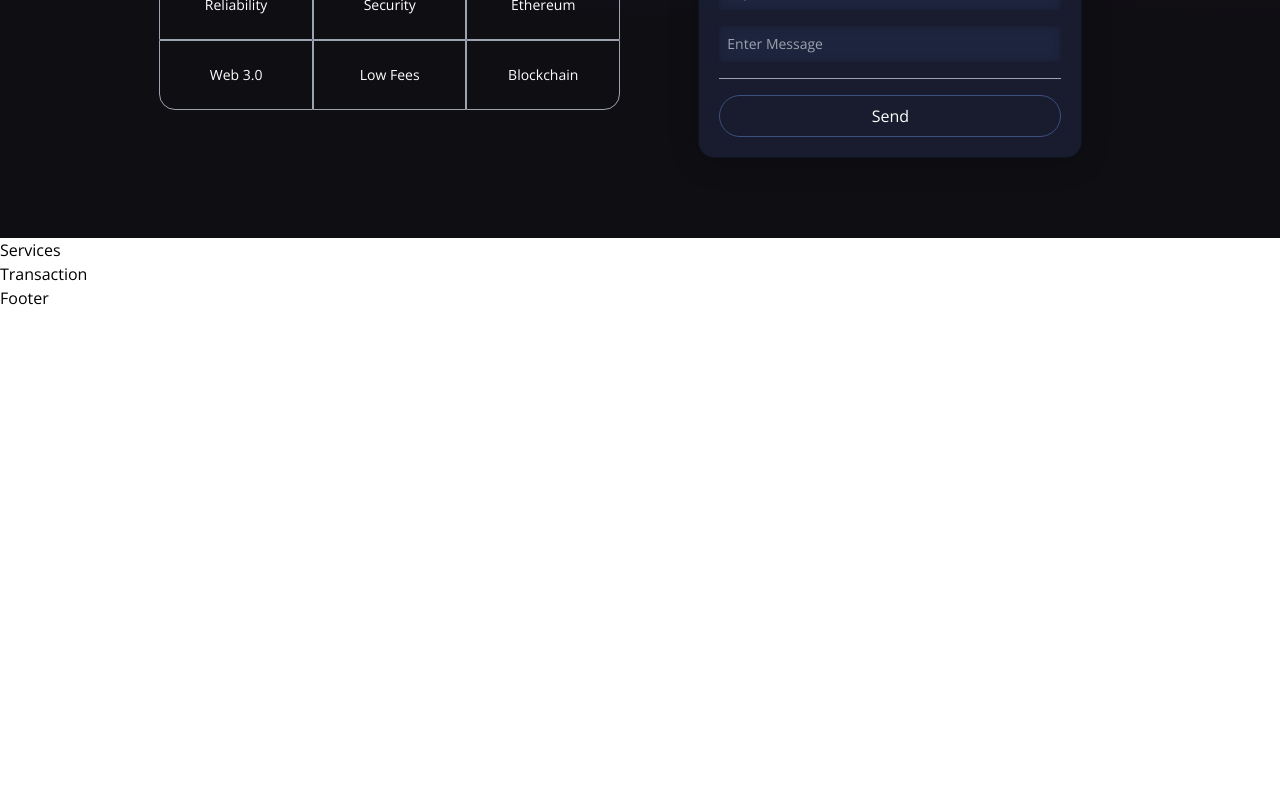
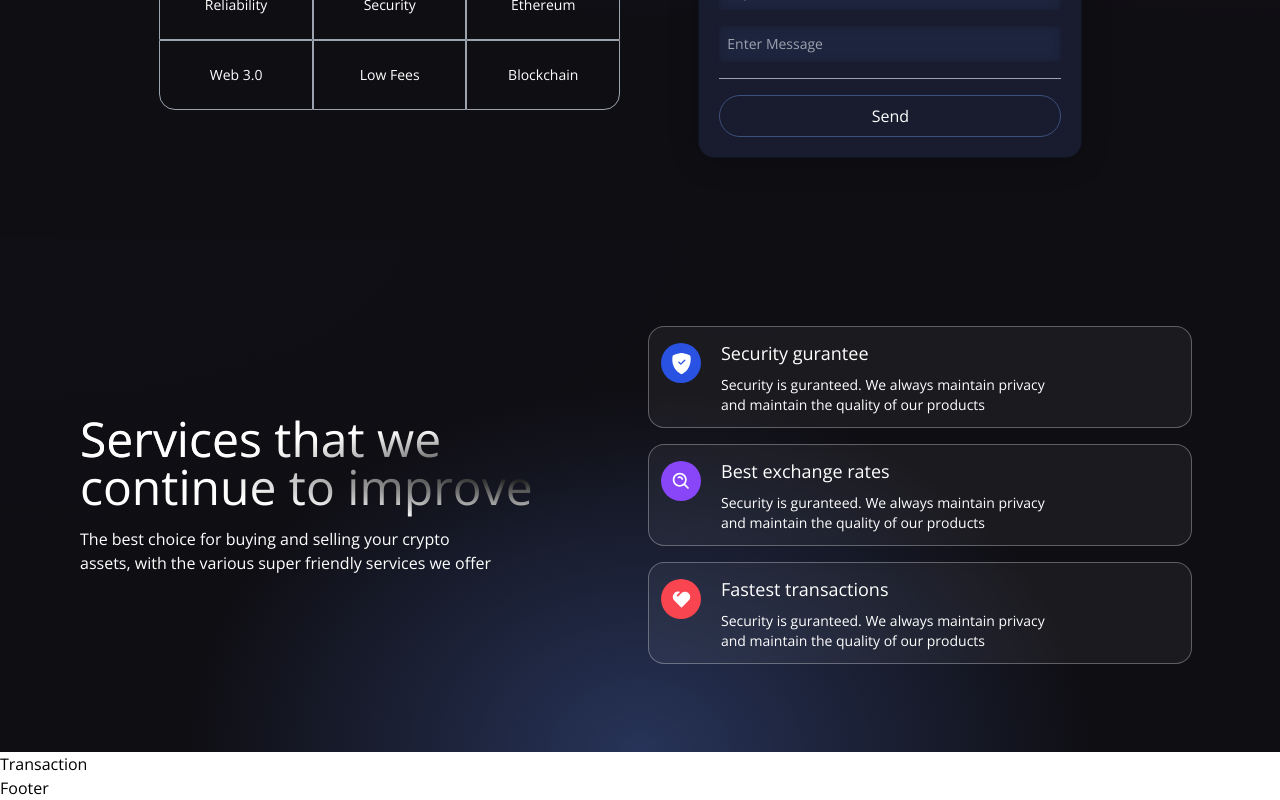
Before and after one commit to ProMehedi/blockchain-krypt, a React (Create React App) app in the folder client/: page / in a window 1280 px wide. Shown: the part 511-1311 px from the top of the page. Before the commit the page ends 821 px from the top, so only its background shows below. Built offline with nearby package versions, Linux system fonts and the light colour scheme.

Commit message:
Create Services Section

```diff
--- a/client/src/components/Services.jsx
+++ b/client/src/components/Services.jsx
@@ -1,5 +1,62 @@
+import { BsShieldFillCheck } from 'react-icons/bs'
+import { BiSearchAlt } from 'react-icons/bi'
+import { RiHeart2Fill } from 'react-icons/ri'
+
+const ServiceCard = ({ color, title, icon, subtitle }) => {
+  return (
+    <div className='flex flex-row justify-start items-start white-glassmorphism p-3 m-2 cursor-pointer hover:shadow-xl'>
+      <div
+        className={`w-10 h-10 mt-1 rounded-full flex justify-center items-center ${color}`}
+      >
+        {icon}
+      </div>
+      <div className='ml-5 flex flex-col flex-1'>
+        <h3 className='text-white text-lg'>{title}</h3>
+        <p className='mt-2 text-white text-sm md:w-9/12'>{subtitle}</p>
+      </div>
+    </div>
+  )
+}
+
 const Services = () => {
-  return <div>Services</div>
+  return (
+    <div className='flex w-full justify-center items-center gradient-bg-services'>
+      <div className='flex mf:flex-row flex-col items-center justify-between md:p-20 py-12 px-4'>
+        <div className='flex flex-1 flex-col justify-start mb-4 mf:mb-0 items-start'>
+          <h1 className='text-white text-3xl sm:text-5xl py-2 text-gradient '>
+            Services that we
+            <br />
+            continue to improve
+          </h1>
+          <p className='text-left my-2 text-white font-light md:w-9/12 w-11/12 text-base'>
+            The best choice for buying and selling your crypto assets, with the
+            various super friendly services we offer
+          </p>
+        </div>
+
+        <div className='flex-1 flex flex-col justify-start items-center'>
+          <ServiceCard
+            color='bg-[#2952E3]'
+            title='Security gurantee'
+            icon={<BsShieldFillCheck fontSize={21} className='text-white' />}
+            subtitle='Security is guranteed. We always maintain privacy and maintain the quality of our products'
+          />
+          <ServiceCard
+            color='bg-[#8945F8]'
+            title='Best exchange rates'
+            icon={<BiSearchAlt fontSize={21} className='text-white' />}
+            subtitle='Security is guranteed. We always maintain privacy and maintain the quality of our products'
+          />
+          <ServiceCard
+            color='bg-[#F84550]'
+            title='Fastest transactions'
+            icon={<RiHeart2Fill fontSize={21} className='text-white' />}
+            subtitle='Security is guranteed. We always maintain privacy and maintain the quality of our products'
+          />
+        </div>
+      </div>
+    </div>
+  )
 }
 
 export default Services
```
